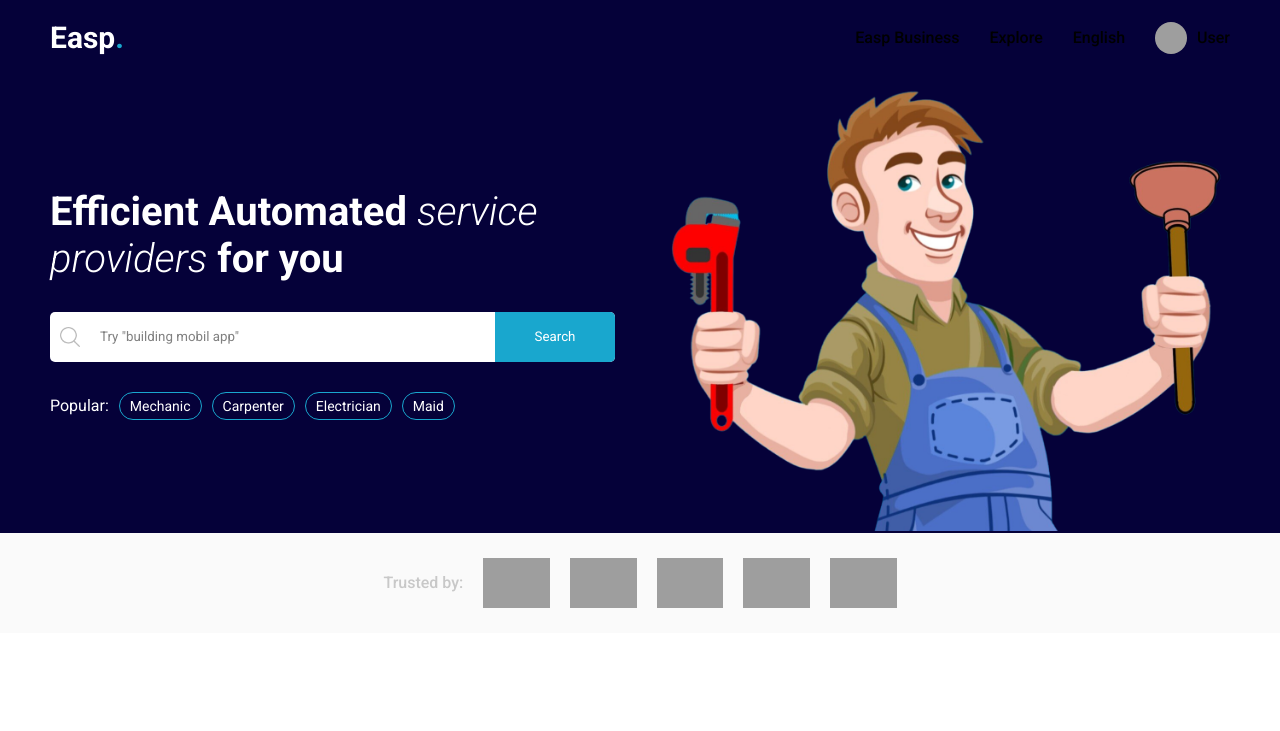
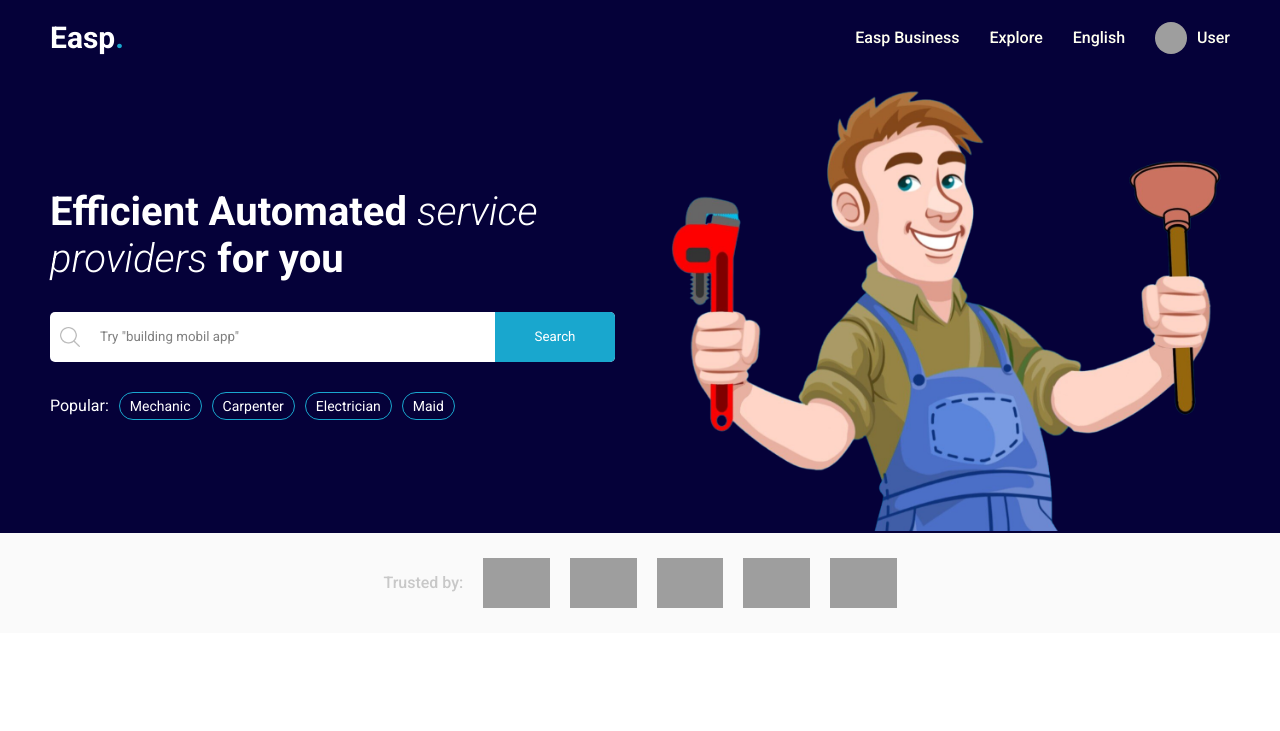
Before and after one commit to Abdurrehman050/easp, a React (Vite) app in the folder frontend/: page / in a window 1280 px wide. Shown: the top 731 px of the page. Built offline with nearby package versions, Linux system fonts and the light colour scheme; grey boxes are pictures that could not be loaded.

Commit message:
color_correction

```diff
--- a/frontend/src/components/navbar/Navbar.scss
+++ b/frontend/src/components/navbar/Navbar.scss
@@ -50,7 +50,7 @@
     font-family: "Montserrat", sans-serif;
     font-weight: 500;
     text-decoration: none;
-    color: black;
+    color: ivory;
 }
 .navbar .container .links .close-menu {
     display: none;
@@ -129,6 +129,7 @@
                 position: fixed;
                 padding: 30px;
                 background-color: #fff;
+                color: black;
                 z-index: 9999;
                 top: 0;
                 bottom: 0;
```
